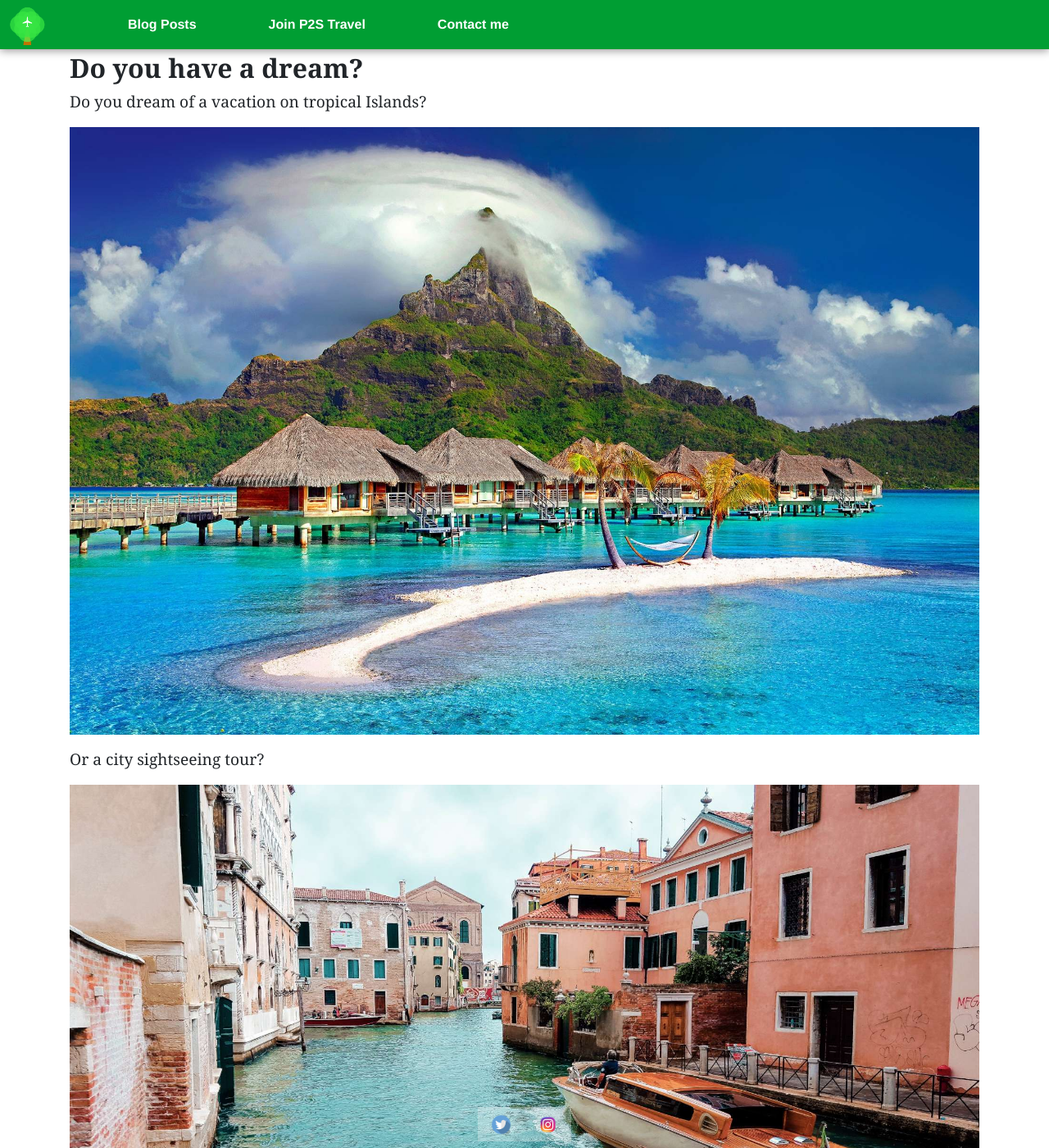
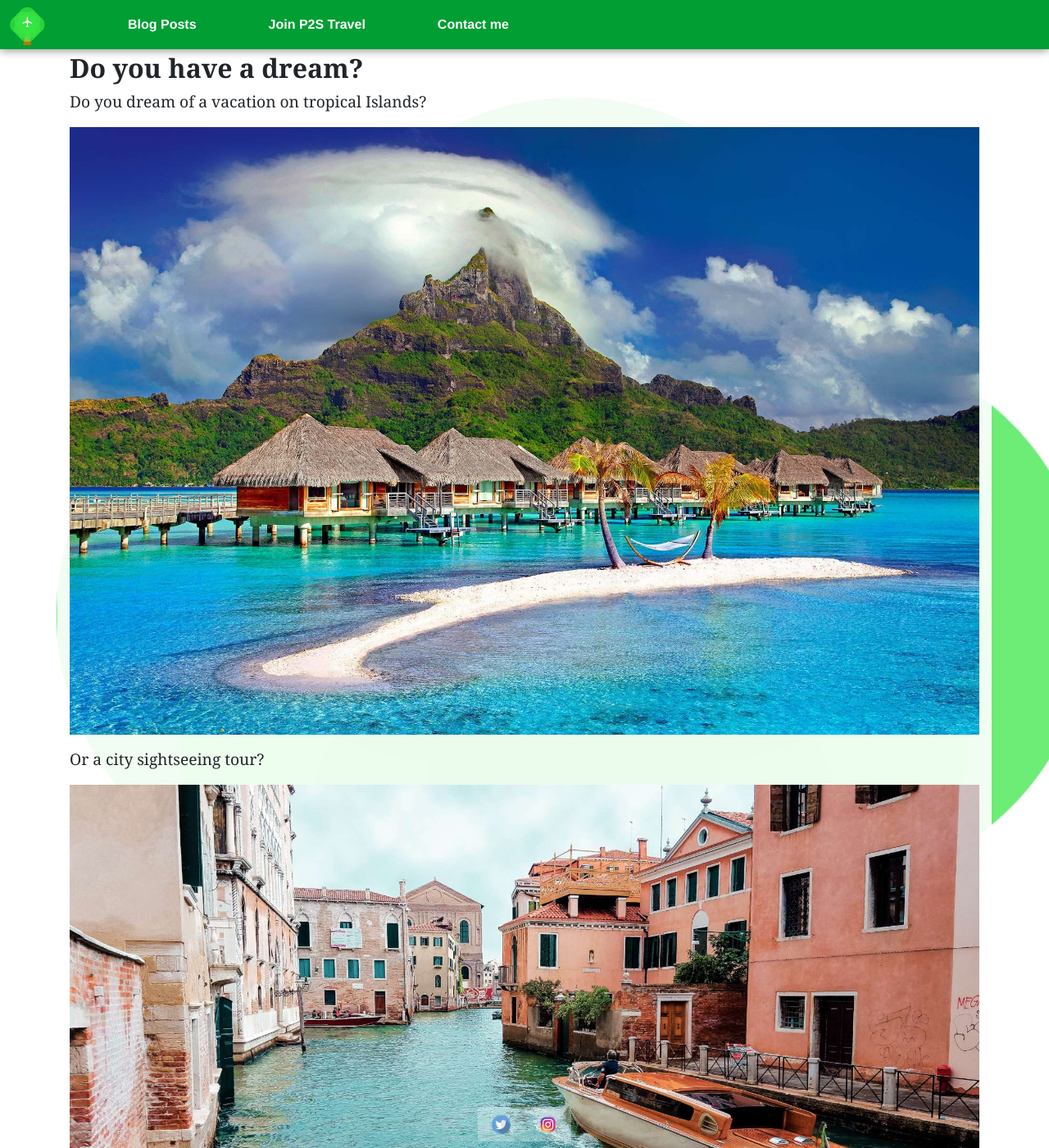
Before and after one commit to jdtravelp2s/jdtravelp2s.github.io, a Jekyll site: the page built from index.md, in a window 1280 px wide and 1400 px high. Shown: the whole window at 82% size. Built offline with Jekyll 4.4.1, drawn with Linux system fonts in a browser that asks for light colours.

Commit message:
background image

```diff
--- a/css/main.css
+++ b/css/main.css
@@ -1,5 +1,7 @@
 body {
-	background-color: #FFF;
+	background-image: url("/assets/icons/Logo01.png");
+  	background-repeat: no-repeat;
+  	background-attachment: fixed;
 }
 
 nav {
```
